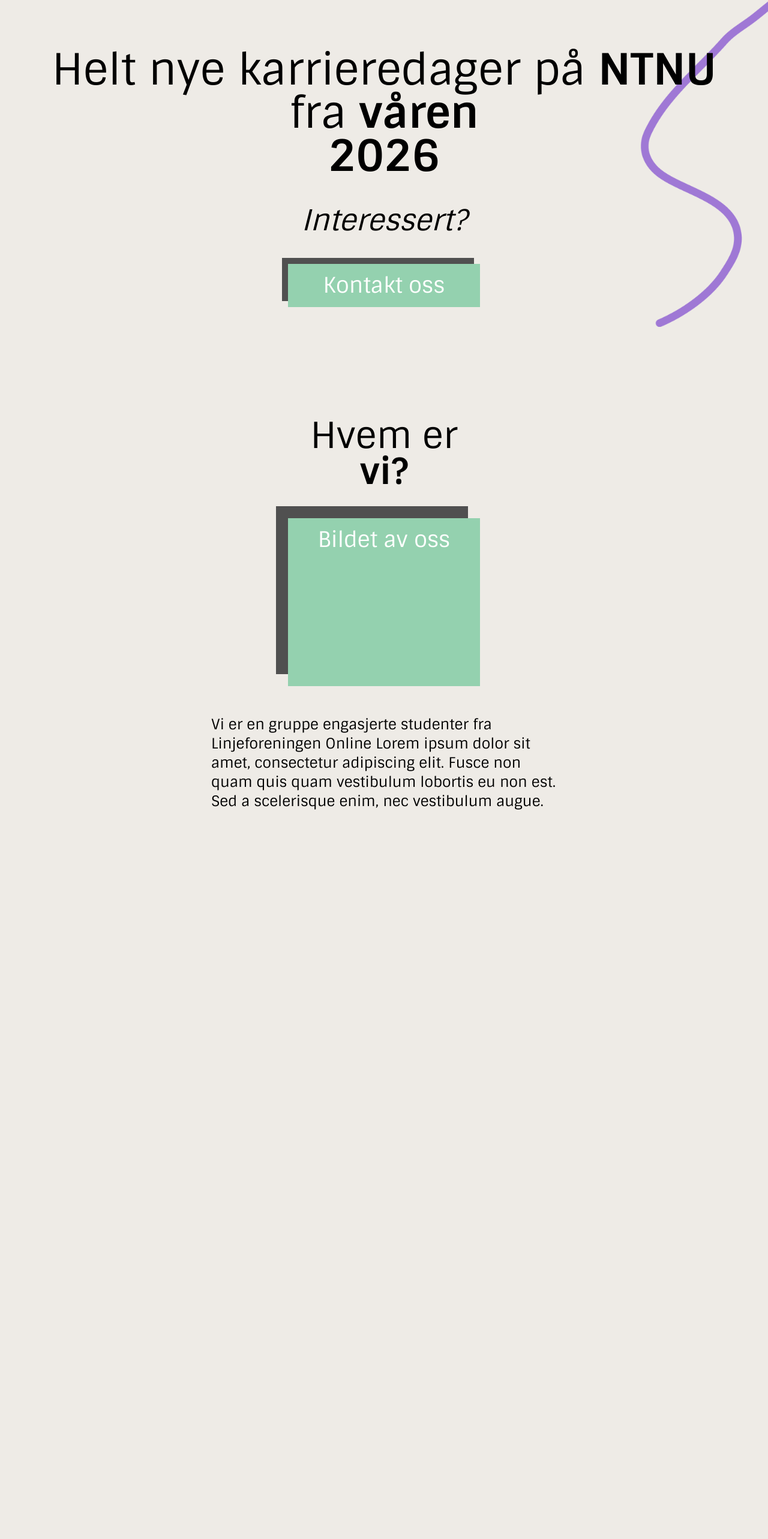
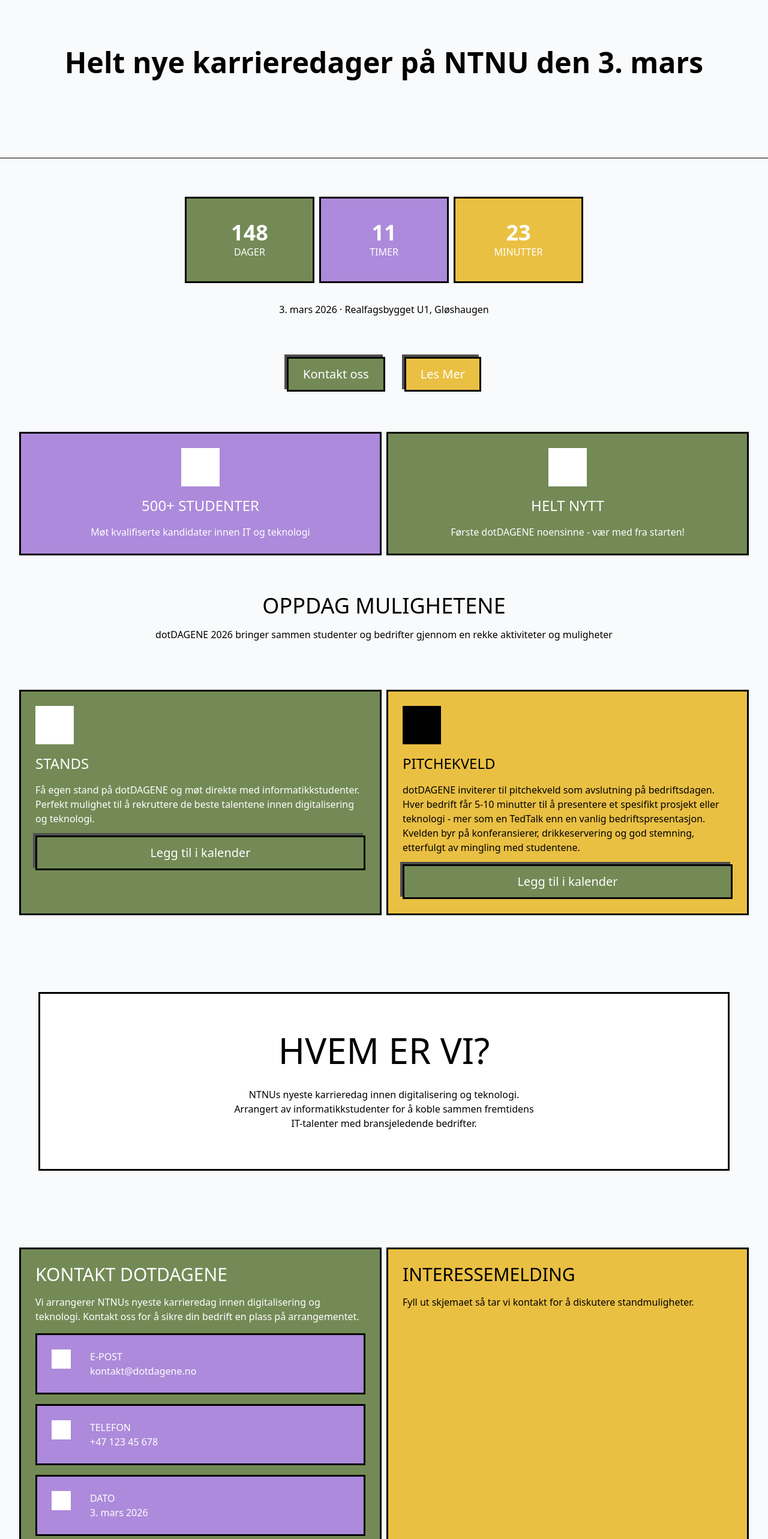
Before and after one commit to appKom/conchiglie-web, a React (Vite) app in the folder frontend/: page / in a window 1280 px wide. Shown: the part 184-2750 px from the top of the page at 60% size. Before the commit the page ends 1656 px from the top, so only its background shows below. Built offline with nearby package versions, Linux system fonts and the light colour scheme.

Commit message:
feat: basic new skeleton structure for redesigned homepage

```diff
--- a/frontend/src/components/LinkButton.tsx
+++ b/frontend/src/components/LinkButton.tsx
@@ -1,25 +1,26 @@
 import type { ReactNode } from "react";
 
+type color = "purple" | "green" | "yellow";
 
-type color = "red" | "blue" | "green" | "yellow"
-
-interface ButtonProps{
+interface ButtonProps {
   children: ReactNode;
   link: string;
   color: color;
 }
 
 const colorMap = new Map<color, string>([
-  ["green", "bg-dotpastelgreen"],
-  ["blue", "bg-dotblue"],
-  ["red", "bg-dotred"],
-  ["yellow", "bg-dotyellow"]
+  ["green", "bg-dotgreen"],
+  ["purple", "bg-dotpurple"],
+  ["yellow", "bg-dotyellow"],
 ]);
 
 export const LinkButton = (props: ButtonProps) => {
-  return(
+  return (
     <a
-      className={"text-4xl font-medium text-white w-xs p-4 text-center shadow-[-10px_-10px_0px_0px_rgba(80,80,80,1)] relative z-10 " + colorMap.get(props.color)}
+      className={
+        "text-xl font-medium text-white px-6 py-3 text-center shadow-[-4px_-4px_0px_0px_rgba(80,80,80,1)] relative z-10 border-3 border-black " +
+        colorMap.get(props.color)
+      }
       href={props.link}
     >
       <slot>{props.children}</slot>
--- a/frontend/src/index.css
+++ b/frontend/src/index.css
@@ -1,19 +1,13 @@
-@import url("https://fonts.googleapis.com/css2?family=Sintony:wght@400;700&display=swap");
 @import "tailwindcss";
 
 body {
-  /* background-color: #EEEBE6; */
-  font-family: "Sintony";
+  font-family: "Inter" sans-serif;
   @apply bg-dotbackground;
 }
 
 @theme {
-  --color-dotbackground: #eeebe6;
-  --color-dotgreen: #677b4c;
-  --color-dotdarkgreen: #495d2f;
-  --color-dotblue: #1d4e89;
-  --color-dotred: #a24936;
-  --color-dotyellow: #e69d00;
-  --color-dotpastelgreen: #94d1af;
-  --font-sintony: "Sintony";
+  --color-dotbackground: hsl(207deg 19% 98%);
+  --color-dotgreen: hsl(87deg 23% 44%);
+  --color-dotpurple: hsl(266deg 53% 70%);
+  --color-dotyellow: hsl(45deg 80% 59%);
 }
--- a/frontend/src/pages/HomePage.tsx
+++ b/frontend/src/pages/HomePage.tsx
@@ -6,7 +6,170 @@
 export const HomePage = () => {
   return (
     <>
-      <Header />
+      <nav className="h-16 bg-white border-b border-black"></nav>
+
+      <section className="h-[40vh] flex items-center justify-center border-y border-black mt-16">
+        <div className="font-bold text-5xl">
+          Helt nye karrieredager på NTNU den 3. mars
+        </div>
+      </section>
+
+      {/* 3 boxes with countdown */}
+      <section className="flex flex-col items-center gap-8 mt-16">
+        <div className="flex flex-row justify-center items-center gap-2 ">
+          <div className="flex flex-col items-center border-3 w-54 h-36 justify-center bg-dotgreen text-white border-black">
+            <p className="text-4xl font-bold">148</p>
+            <p>DAGER</p>
+          </div>
+          <div className="flex flex-col items-center border-3 w-54 h-36 justify-center bg-dotpurple text-white border-black">
+            <p className="text-4xl font-bold">11</p>
+            <p>TIMER</p>
+          </div>
+          <div className="flex flex-col items-center border-3 w-54 h-36 justify-center bg-dotyellow text-white border-black">
+            <p className="text-4xl font-bold">23</p>
+            <p>MINUTTER</p>
+          </div>
+        </div>
+        <p>3. mars 2026 · Realfagsbygget U1, Gløshaugen</p>
+      </section>
+      <section className="flex flex-row items-center justify-center h-16"></section>
+      <section className="flex flex-row items-center justify-center h-16 gap-8">
+        <LinkButton link="/contact" color="green">
+          Kontakt oss
+        </LinkButton>
+        <LinkButton link="/about" color="yellow">
+          Les Mer
+        </LinkButton>
+      </section>
+      <section>
+        <div className="flex flex-row items-center justify-center gap-2 px-8 mt-16">
+          <div className="w-full p-6 bg-dotpurple border-3 border-black flex flex-col items-center justify-center gap-4 text-white">
+            <div className="w-16 h-16 bg-white"></div>
+            <p className="text-2xl">500+ STUDENTER</p>
+            <p>Møt kvalifiserte kandidater innen IT og teknologi</p>
+          </div>
+          <div className="w-full p-6 bg-dotgreen border-3 border-black flex flex-col items-center justify-center gap-4 text-white">
+            <div className="w-16 h-16 bg-white"></div>
+            <p className="text-2xl">HELT NYTT</p>
+            <p>Første dotDAGENE noensinne - vær med fra starten!</p>
+          </div>
+        </div>
+      </section>
+      <section>
+        <div className="flex flex-col items-center mt-16 gap-4">
+          <h2 className="text-4xl font-medium">OPPDAG MULIGHETENE</h2>
+          <p>
+            dotDAGENE 2026 bringer sammen studenter og bedrifter gjennom en
+            rekke aktiviteter og muligheter
+          </p>
+          <div className="flex flex-row w-full items-stretch justify-center gap-2 px-8 mt-16">
+            <div className="w-full p-6 bg-dotgreen border-3 border-black flex flex-col gap-4 text-white">
+              <div className="w-16 h-16 bg-white"></div>
+              <p className="text-2xl">STANDS</p>
+              <p>
+                Få egen stand på dotDAGENE og møt direkte med
+                informatikkstudenter. Perfekt mulighet til å rekruttere de beste
+                talentene innen digitalisering og teknologi.
+              </p>
+              <LinkButton link="/contact" color="green">
+                Legg til i kalender
+              </LinkButton>
+            </div>
+            <div className="w-full p-6 bg-dotyellow border-3 border-black flex flex-col gap-4">
+              <div className="w-16 h-16 bg-black"></div>
+              <p className="text-2xl">PITCHEKVELD</p>
+              <p>
+                dotDAGENE inviterer til pitchekveld som avslutning på
+                bedriftsdagen. Hver bedrift får 5-10 minutter til å presentere
+                et spesifikt prosjekt eller teknologi - mer som en TedTalk enn
+                en vanlig bedriftspresentasjon. Kvelden byr på konferansierer,
+                drikkeservering og god stemning, etterfulgt av mingling med
+                studentene.
+              </p>
+              <LinkButton link="/contact" color="green">
+                Legg til i kalender
+              </LinkButton>
+            </div>
+          </div>
+        </div>
+      </section>
+      <section className="my-32 mx-16">
+        <div className="bg-white border-3 border-black w-full py-16 p-32 flex flex-col items-center justify-center gap-8">
+          <h2 className="text-6xl font-medium">HVEM ER VI?</h2>
+          <p className="text-center w-full px-48">
+            NTNUs nyeste karrieredag innen digitalisering og teknologi.
+            Arrangert av informatikkstudenter for å koble sammen fremtidens
+            IT-talenter med bransjeledende bedrifter.
+          </p>
+        </div>
+      </section>
+
+      <section className="px-8">
+        <div className="flex flex-row gap-2">
+          <div className="border-3 bg-dotgreen border-black text-white p-6 w-full flex flex-col gap-4">
+            <h3 className="text-3xl">KONTAKT DOTDAGENE</h3>
+            <p>
+              Vi arrangerer NTNUs nyeste karrieredag innen digitalisering og
+              teknologi. Kontakt oss for å sikre din bedrift en plass på
+              arrangementet.
+            </p>
+            <div className="bg-dotpurple border-3 border-black flex flex-row p-6">
+              <div className="w-16">
+                <div className="w-8 h-8 bg-white"></div>
+              </div>
+              <div className="flex flex-col">
+                <p>E-POST</p>
+                <p>kontakt@dotdagene.no</p>
+              </div>
+            </div>
+            <div className="bg-dotpurple border-3 border-black flex flex-row p-6">
+              <div className="w-16">
+                <div className="w-8 h-8 bg-white"></div>
+              </div>
+              <div className="flex flex-col">
+                <p>TELEFON</p>
+                <p>+47 123 45 678</p>
+              </div>
+            </div>
+            <div className="bg-dotpurple border-3 border-black flex flex-row p-6">
+              <div className="w-16">
+                <div className="w-8 h-8 bg-white"></div>
+              </div>
+              <div className="flex flex-col">
+                <p>DATO</p>
+                <p>3. mars 2026</p>
+              </div>
+            </div>
+            <div className="bg-dotpurple border-3 border-black flex flex-row p-6">
+              <div className="w-16">
+                <div className="w-8 h-8 bg-white"></div>
+              </div>
+              <div className="flex flex-col">
+                <p>LOKASJON</p>
+                <p>Realfagsbygget U1 NTNU Gløshaugen, Trondheim</p>
+              </div>
+            </div>
+            <div className="bg-dotpurple border-3 border-black flex flex-row p-6">
+              <div className="w-16">
+                <div className="w-8 h-8 bg-white"></div>
+              </div>
+              <div className="flex flex-col">
+                <p>MÅLGRUPPE</p>
+                <p>500+ studenter ved nformatikk på NTNU</p>
+              </div>
+            </div>
+          </div>
+          <div className="border-3 bg-dotyellow border-black p-6 w-full flex flex-col gap-4">
+            <h3 className="text-3xl">INTERESSEMELDING</h3>
+            <p>
+              Fyll ut skjemaet så tar vi kontakt for å diskutere
+              standmuligheter.
+            </p>
+          </div>
+        </div>
+      </section>
+
+      {/* <Header />
       <div className="relative flex flex-col justify-center items-center content-between h-screen gap-12">
         <img
           src={wave}
@@ -27,7 +190,7 @@
           Kontakt oss
         </LinkButton>
       </div>
-      <AboutUsPage />
+      <AboutUsPage /> */}
     </>
   );
 };
```
